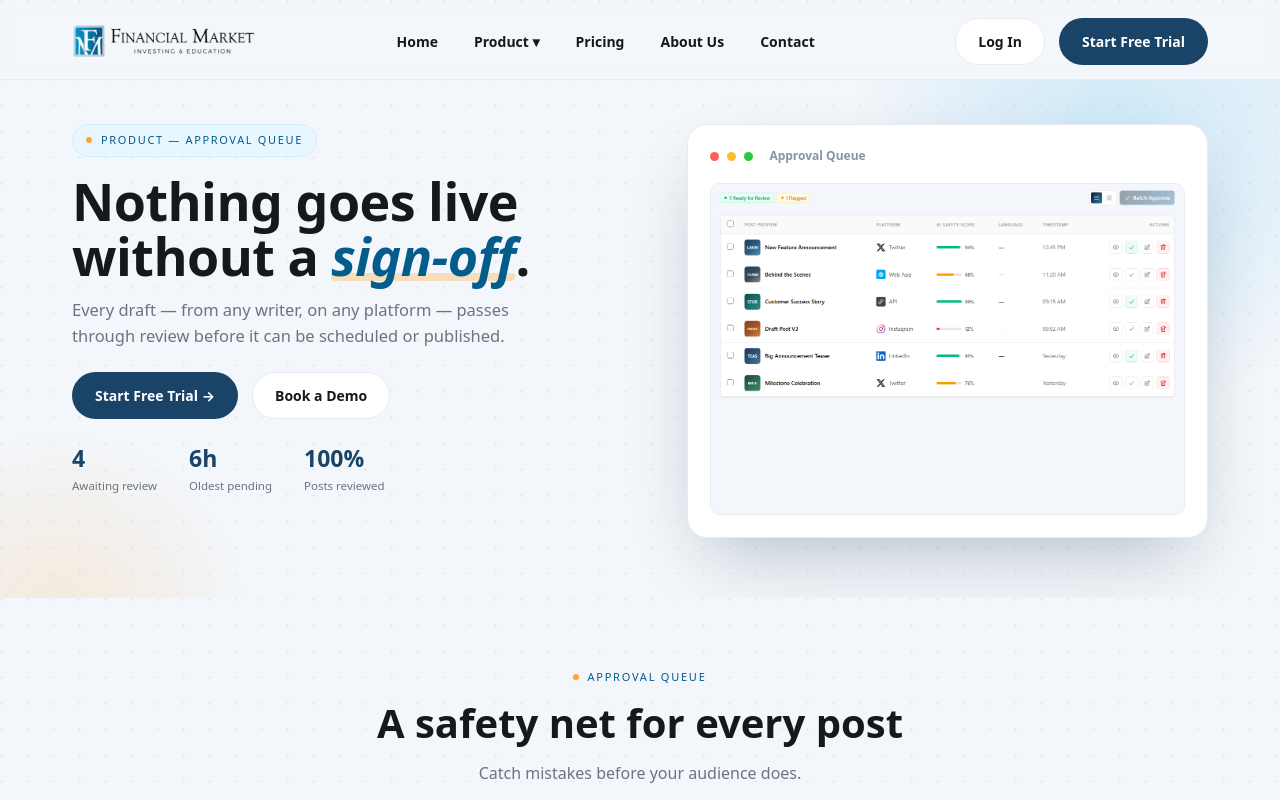
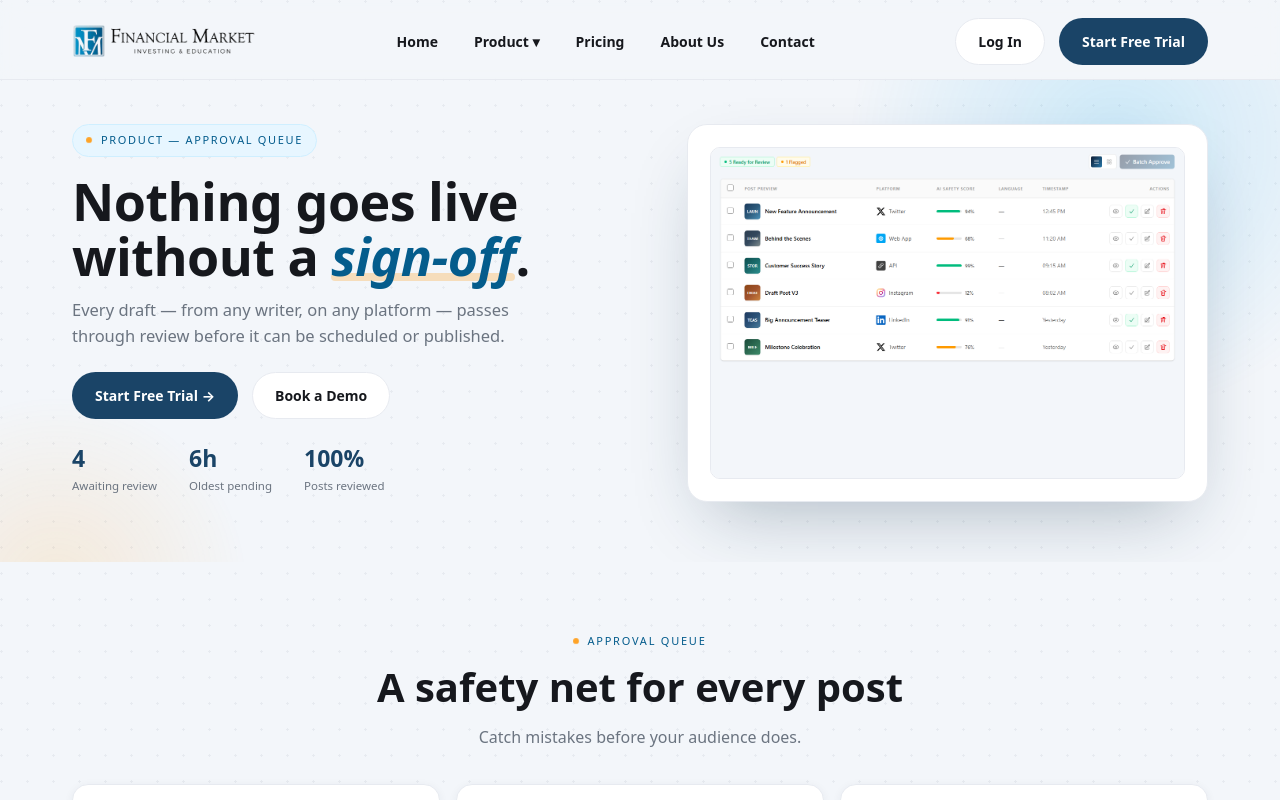
Before and after one commit to Zuha-liaqat/Financial-market, a React (Vite) app: page /product/approval-queue in a window 1280 px wide. Built offline with nearby package versions, Linux system fonts and the light colour scheme.

Commit message:
Ui changes

```diff
--- a/src/components/Sidebar.jsx
+++ b/src/components/Sidebar.jsx
@@ -6,15 +6,15 @@ import { isSuperAdmin, logout as clearSuperAdmin } from '../data/auth'
 const navItems = [
   { to: '/dashboard', label: 'Dashboard', icon: 'grid' },
   { to: '/super-admin/companies', label: 'Companies', icon: 'building', superAdminOnly: true },
-  { to: '/themes', label: 'Themes/Brands', icon: 'palette' },
-  { to: '/create-post', label: 'Create Post', icon: 'plus' },
-  { to: '/create-blog', label: 'Create Blog', icon: 'pencil' },
-  { to: '/library', label: 'Library', icon: 'folder' },
-  { to: '/approval-queue', label: 'Approval Queue', icon: 'check' },
-  { to: '/calendar', label: 'Calendar', icon: 'calendar' },
-  { to: '/planner', label: 'Planner', icon: 'sparkles' },
-  { to: '/integrations', label: 'Integrations', icon: 'plug' },
-  { to: '/notifications', label: 'Notifications', icon: 'bell' },
+  { to: '/themes', label: 'Themes/Brands', icon: 'palette', hideForSuperAdmin: true },
+  { to: '/create-post', label: 'Create Post', icon: 'plus', hideForSuperAdmin: true },
+  { to: '/create-blog', label: 'Create Blog', icon: 'pencil', hideForSuperAdmin: true },
+  { to: '/library', label: 'Library', icon: 'folder', hideForSuperAdmin: true },
+  { to: '/approval-queue', label: 'Approval Queue', icon: 'check', hideForSuperAdmin: true },
+  { to: '/calendar', label: 'Calendar', icon: 'calendar', hideForSuperAdmin: true },
+  { to: '/planner', label: 'Planner', icon: 'sparkles', hideForSuperAdmin: true },
+  { to: '/integrations', label: 'Integrations', icon: 'plug', hideForSuperAdmin: true },
+  { to: '/notifications', label: 'Notifications', icon: 'bell', hideForSuperAdmin: true },
   { to: '/super-admin/subscriptions', label: 'Subscriptions', icon: 'card', hideForSuperAdmin: true },
 ]
 
--- a/src/pages/marketing/HomePage.jsx
+++ b/src/pages/marketing/HomePage.jsx
@@ -146,10 +146,10 @@ export default function HomePage() {
           </div>
 
           <div className="reveal reveal-d2" style={{ position: 'relative' }}>
-            <MockCard title="Dashboard — Overview">
+            <MockCard>
               <img
-                src="/product-screenshots/dashboard.png"
-                alt="Dashboard — Overview"
+                src="/product-screenshots/create-post.png"
+                alt="Create Post"
                 style={{ borderRadius: 10, border: '1px solid var(--line)', width: '100%' }}
               />
             </MockCard>
--- a/src/pages/marketing/ProductPage.jsx
+++ b/src/pages/marketing/ProductPage.jsx
@@ -18,7 +18,7 @@ const VISUAL_TITLES = {
 
 function ScreenshotVisual({ slug }) {
   return (
-    <MockCard title={VISUAL_TITLES[slug]}>
+    <MockCard>
       <img
         src={`/product-screenshots/${slug}.png`}
         alt={VISUAL_TITLES[slug]}
--- a/src/pages/marketing/marketing.css
+++ b/src/pages/marketing/marketing.css
@@ -1,3 +1,4 @@
+@layer components {
 .fm-home {
   --bg: #F3F6FA;
   --card: #FFFFFF;
@@ -199,9 +200,6 @@
   background: #fff; border: 1px solid var(--line); border-radius: 20px; padding: 22px;
   box-shadow: var(--shadow-lg); position: relative; transition: transform 0.25s ease, box-shadow 0.25s ease;
 }
-.fm-home .mock-top { display: flex; align-items: center; gap: 8px; margin-bottom: 18px; }
-.fm-home .mock-dot { width: 9px; height: 9px; border-radius: 50%; }
-.fm-home .mock-top .mtitle { margin-left: 8px; font-size: 12px; font-weight: 600; color: var(--muted-2); }
 .fm-home .floaty {
   position: absolute; background: #fff; border-radius: 14px; padding: 13px 15px; box-shadow: var(--shadow-md);
   display: flex; align-items: center; gap: 10px; animation: fm-float 5s ease-in-out infinite; border: 1px solid var(--line);
@@ -471,3 +469,4 @@
   .fm-home .stats-row { gap: 24px; }
   .fm-home .foot-grid { grid-template-columns: 1fr; }
 }
+}
--- a/src/pages/marketing/pieces.jsx
+++ b/src/pages/marketing/pieces.jsx
@@ -39,18 +39,8 @@ export function PageBanner({ eyebrow, title, lead, stats, visual }) {
   )
 }
 
-export function MockCard({ title, children }) {
-  return (
-    <div className="mock-card">
-      <div className="mock-top">
-        <span className="mock-dot" style={{ background: '#FF5F57' }} />
-        <span className="mock-dot" style={{ background: '#FEBC2E' }} />
-        <span className="mock-dot" style={{ background: '#28C840' }} />
-        <span className="mtitle">{title}</span>
-      </div>
-      {children}
-    </div>
-  )
+export function MockCard({ children }) {
+  return <div className="mock-card">{children}</div>
 }
 
 export function FeatureCards({ kicker, title, lead, cards }) {
```
